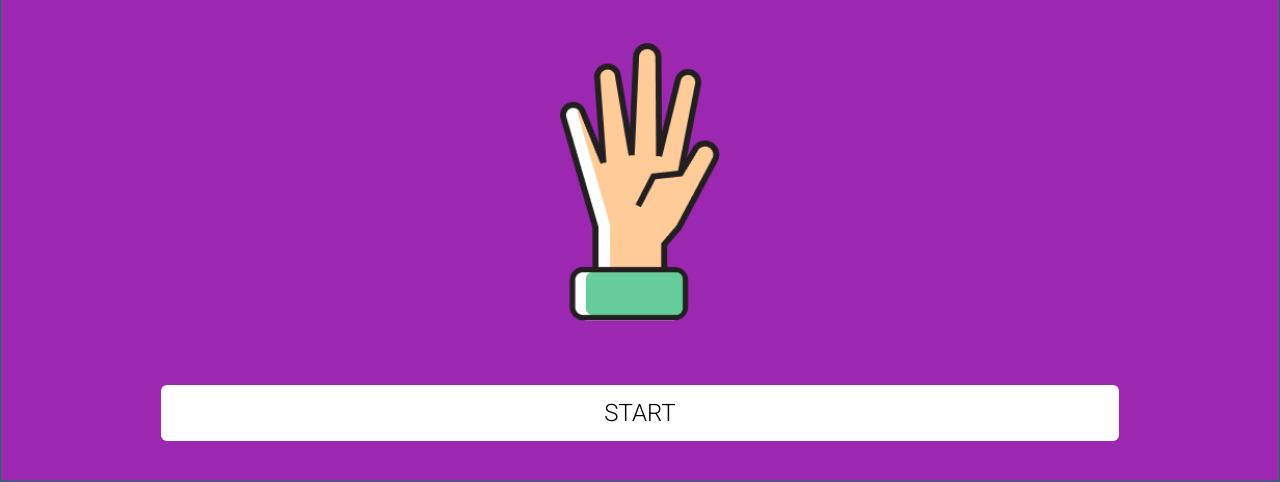
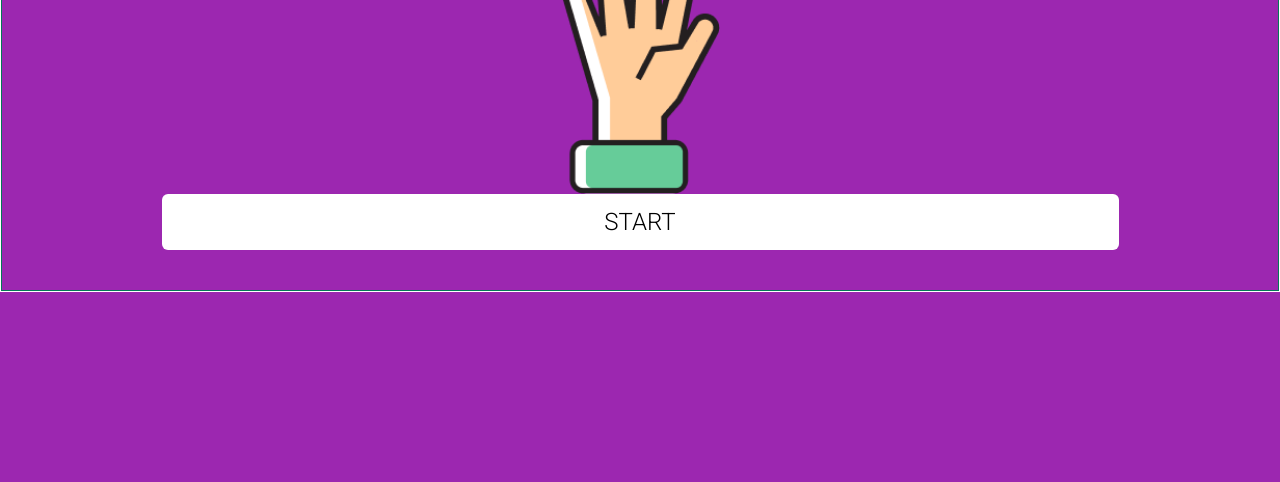
Before and after one commit to Azizsige/tailwind-rps, a website: page index.html in a window 1280 px wide. Shown: the part 318-800 px from the top of the page. Drawn offline with Linux system fonts and the light colour scheme.

Commit message:
finish starter page

```diff
--- a/index.html
+++ b/index.html
@@ -14,9 +14,9 @@
     <title>Rock Papper Scissor Game</title>
   </head>
   <body class="bg-primary">
-    <div class="container-content max-h-screen">
+    <div class="container-content max-h-full border-white border">
       <div class="content">
-        <div class="content-starter h-screen text-white border border-green-700 flex  flex-col justify-between items-center font-roboto">
+        <div class="content-starter text-white border border-green-700 flex  flex-col justify-between items-center font-roboto">
           <div class="content-copyright text-md mt-7">
             <p>Web Vectors by Issara Jarukitjaroon at Vecteezy</p>
           </div>
```
Also changed, not shown: public/css/style.css.
